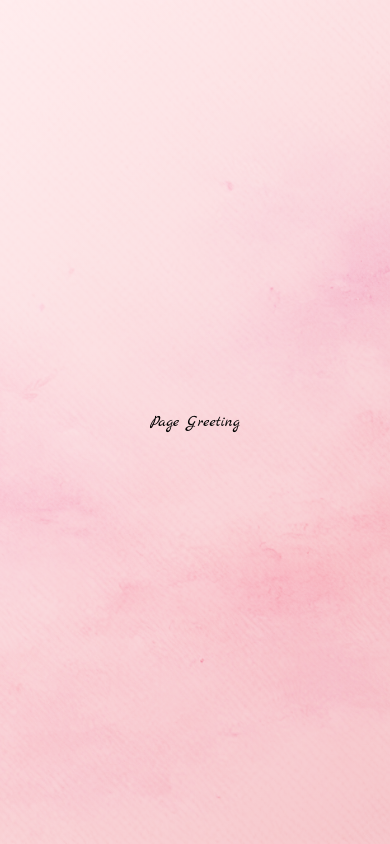
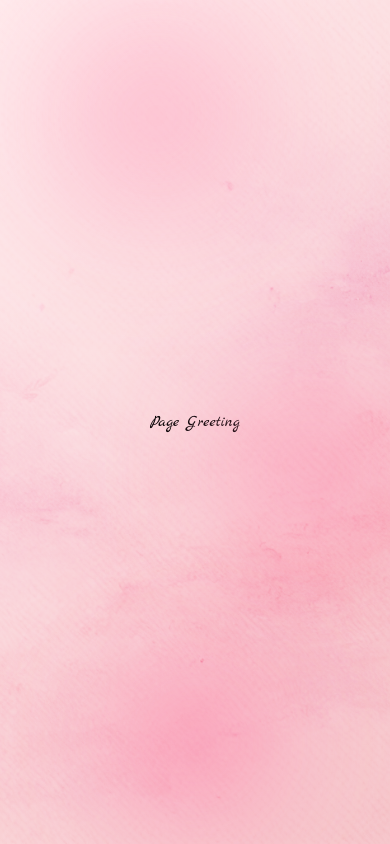
Before and after one commit to Aleksstepanov/8march, a Vue app: page /greeting in a window 390 px wide. Built offline with nearby package versions, Linux system fonts and the light colour scheme.

Commit message:
add adaptiva for layout

```diff
--- a/src/components/animated-blobs/AnimatedBlobs.vue
+++ b/src/components/animated-blobs/AnimatedBlobs.vue
@@ -14,15 +14,17 @@
   width: 100vw;
   height: 100vh;
   overflow: hidden;
-  z-index: -1;
+  z-index: 5;
 }
 
 .blob {
   position: absolute;
-  width: 300px;
-  height: 300px;
-  background: rgba(255, 183, 197, 0.3);
-  filter: blur(100px);
+  width: 20vw;
+  height: 20vw;
+  max-width: 400px;
+  max-height: 400px;
+  background: radial-gradient(circle, rgba(255, 100, 150, 0.8) 30%, rgba(255, 140, 197, 0.5) 100%);
+  filter: blur(10vw);
   border-radius: 50%;
   animation: moveBlobs 10s infinite alternate ease-in-out;
 }
@@ -48,9 +50,18 @@
 @keyframes moveBlobs {
   0% {
     transform: scale(1) translateY(0);
+    opacity: 0.8;
   }
   100% {
-    transform: scale(1.2) translateY(-30px);
+    transform: scale(1.3) translateY(-5vh);
+    opacity: 0.5;
+  }
+}
+@media (max-width: 768px) {
+  .blob {
+    width: 40vw;
+    height: 40vw;
+    filter: blur(15vw);
   }
 }
 </style>
```
